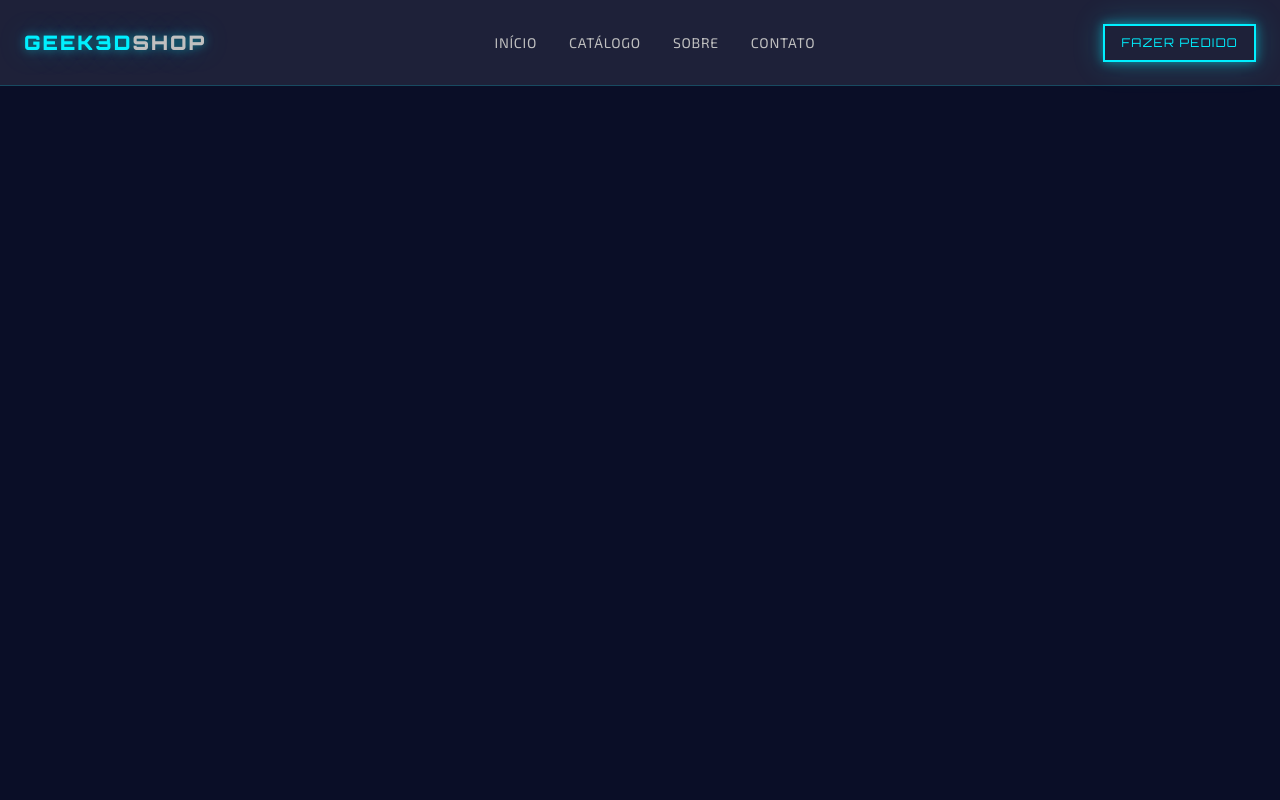
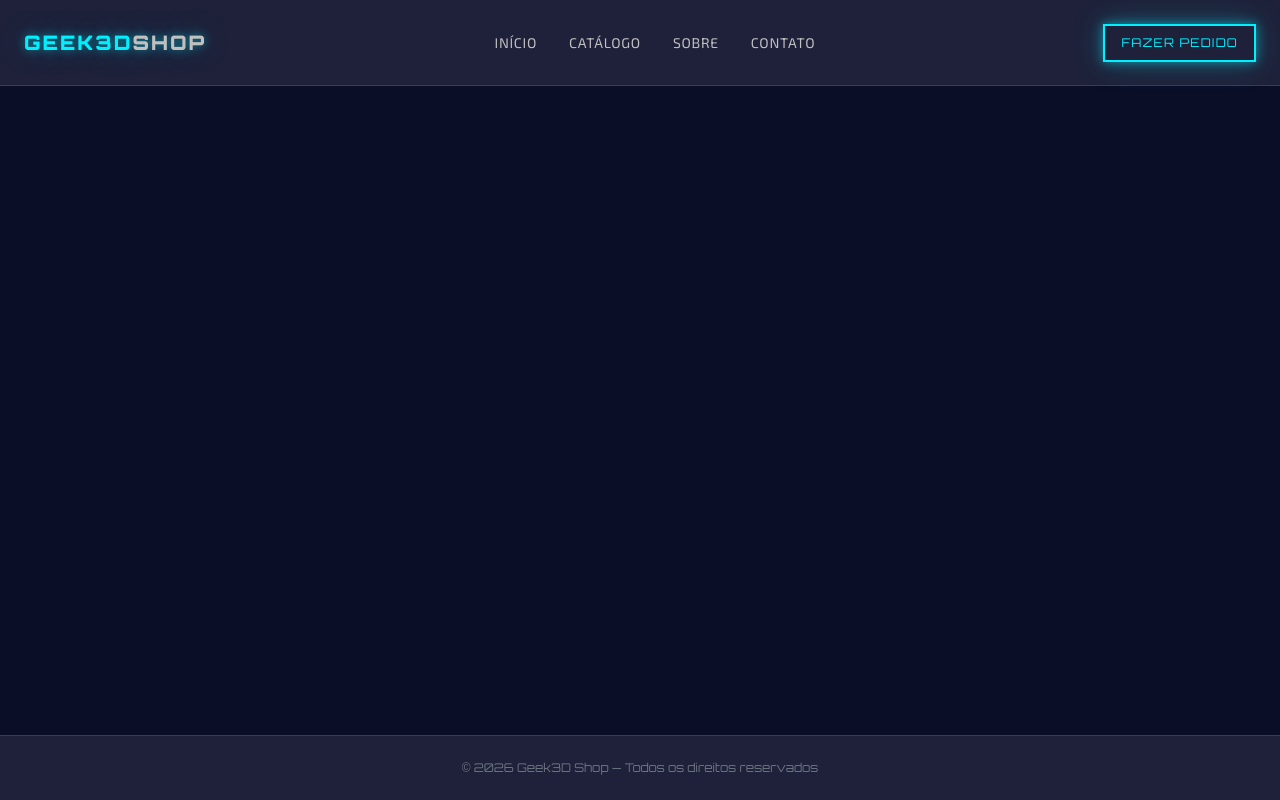
Before and after one commit to Fernando-CR19/geek3d-shop, a Next.js app: page / in a window 1280 px wide. Built offline with nearby package versions, Linux system fonts and the light colour scheme.

Commit message:
feat: add footer component

```diff
--- a/src/app/page.tsx
+++ b/src/app/page.tsx
@@ -1,9 +1,12 @@
+import Footer from "@/components/layout/Footer";
 import Navbar from "@/components/layout/Navbar";
 
 export default function Home() {
   return (
     <div className="flex flex-col min-h-screen">
       <Navbar />
+      <main className="flex-1"></main>
+      <Footer />
     </div>
   );
 }
--- /dev/null
+++ b/src/components/layout/Footer.tsx
@@ -0,0 +1,15 @@
+export default function Footer() {
+  return (
+    <footer
+      style={{
+        backgroundColor: "var(--bg-secondary)",
+        borderTop: "1px solid var(--border-color)",
+        color: "var(--text-muted)",
+        fontFamily: "var(--font-orbitron)",
+      }}
+      className="py-6 text-center text-xs"
+    >
+      © 2026 Geek3D Shop — Todos os direitos reservados
+    </footer>
+  );
+}
--- a/src/components/layout/Navbar.tsx
+++ b/src/components/layout/Navbar.tsx
@@ -1,4 +1,4 @@
-import { WHATSAPP_URL } from "@/utils/constantes";
+import { WHATSAPP_URL } from "@/utils/constants";
 
 export default function Navbar() {
   return (
```
Also changed, not shown: src/utils/constants.ts (renamed from src/utils/constantes.ts).
